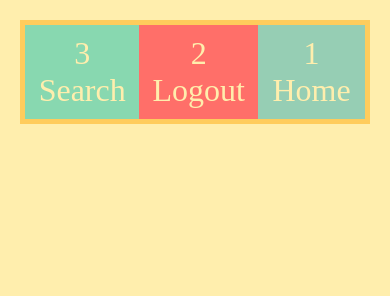
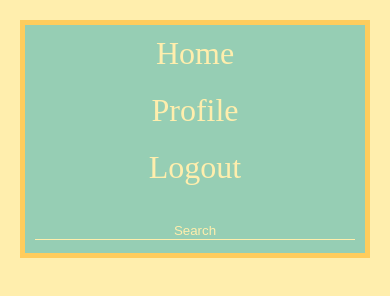
Before and after one commit to IvonaPalko/Flexbox, a plain HTML site: page index.html in a window 390 px wide. Drawn offline with Linux system fonts and the light colour scheme.

Commit message:
responsive navbar

```diff
--- a/basic.css
+++ b/basic.css
@@ -1,8 +1,11 @@
-.container > div {
+.container > li {
   padding: 10px;
   text-align: center;
   font-size: 2em;
   color: #ffeead;
+  box-sizing: border-box;
+  background-color: #96ceb4;
+  list-style-type: none;
 }
 
 html, body {
@@ -10,11 +13,32 @@ html, body {
   margin: 10px;
 }
 
-.container > div:nth-child(1) {
+.container {
+  padding: 0;
+}
+.search-input {
+  background: #ff6e68;
+  border: 0;
+  width: 100%;
+  outline: 0;
+  background: transparent;
+  border-bottom: 1px solid #ffeead;
+  color: #ffeead;
+}
+::placeholder{
+  color: #ffeead;
+}
+
+.search-input:focus {
+  outline: none;
+}
+
+.container > li {
   background-color: #96ceb4;
 }
 
-.container > div:nth-child(2) {
+
+/*.container > div:nth-child(2) {
   background-color: #ff6f69;
 }
 
@@ -23,5 +47,6 @@ html, body {
 }
 
 .container > div:nth-child(4) {
-  background-color: #ff6f69;
+  background-color: #96ceb4;
 }
+*/
--- a/index.css
+++ b/index.css
@@ -3,14 +3,28 @@
   display: flex;
 }
 
-.item1{
-  order: 3;
+.search {
+  flex: 1;
 }
 
-.item2 {
-  order: 2;
+@media all and (max-width: 600px) {
+  .container {
+    flex-wrap: wrap;
+  }
+  .container > li {
+    flex: 1 1 50%;
+  }
+
+  .search > input {
+    text-align: center;
+  }
 }
 
-.item3 {
-order: 1;
+@media all and (max-width: 400px) {
+  .container > li {
+    flex: 1 1 100%;
+  }
+  .search {
+    order: 1;
+  }
 }
--- a/index.html
+++ b/index.html
@@ -4,10 +4,15 @@
         <link rel="stylesheet" href="index.css">
     </head>
     <body>
-        <nav class="container">
-            <div class="item1">1 Home</div>
-            <div class="item2">2 Logout</div>
-            <div class="item3">3 Search</div>
+        <nav>
+            <ul class="container">
+                <li>Home</li>
+                <li>Profile</li>
+                <li class="search">
+                    <input type="text" class="search-input" placeholder="Search">
+                </li>
+                <li>Logout</li>
+            </ul>
         </nav>
     </body>
 </html>
```
